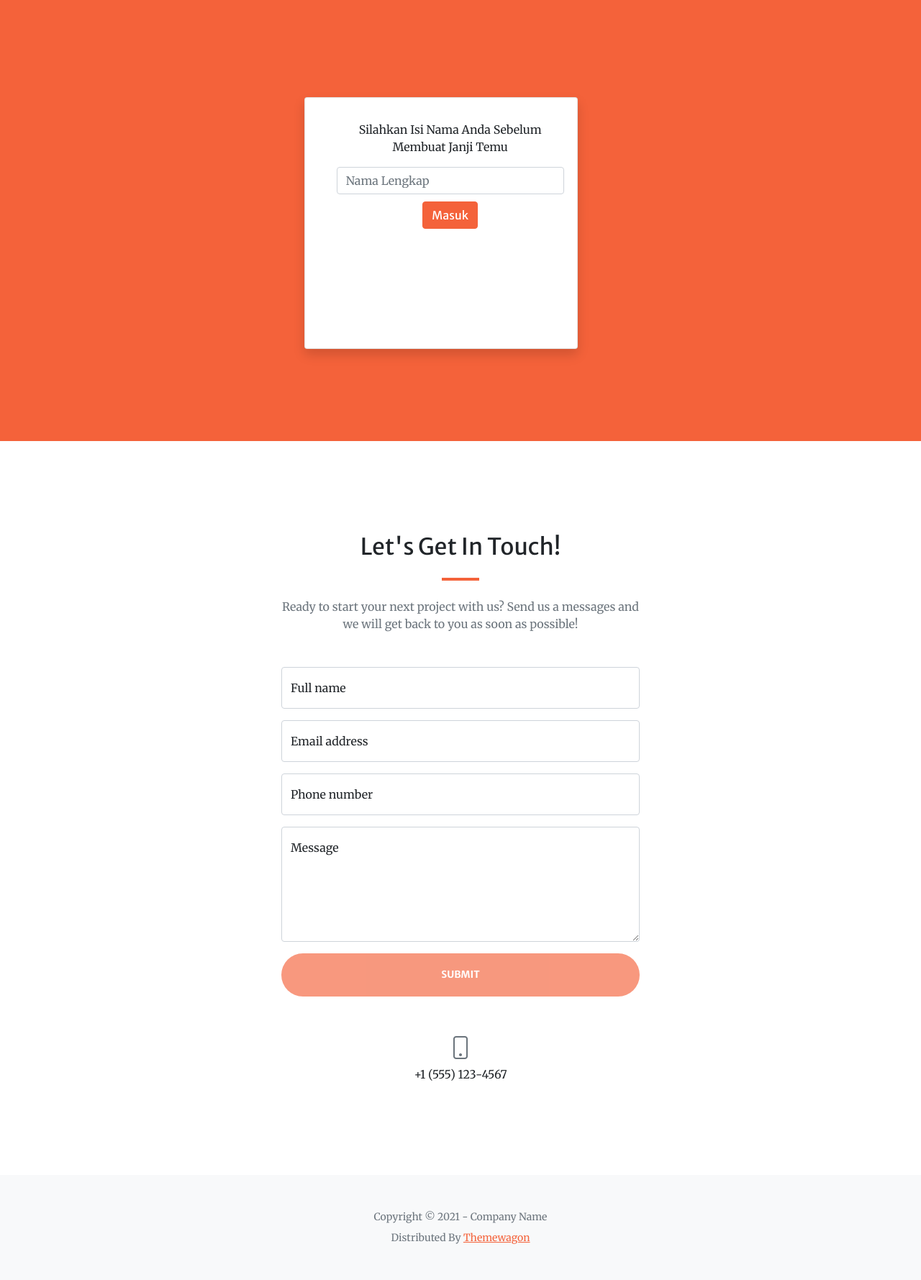
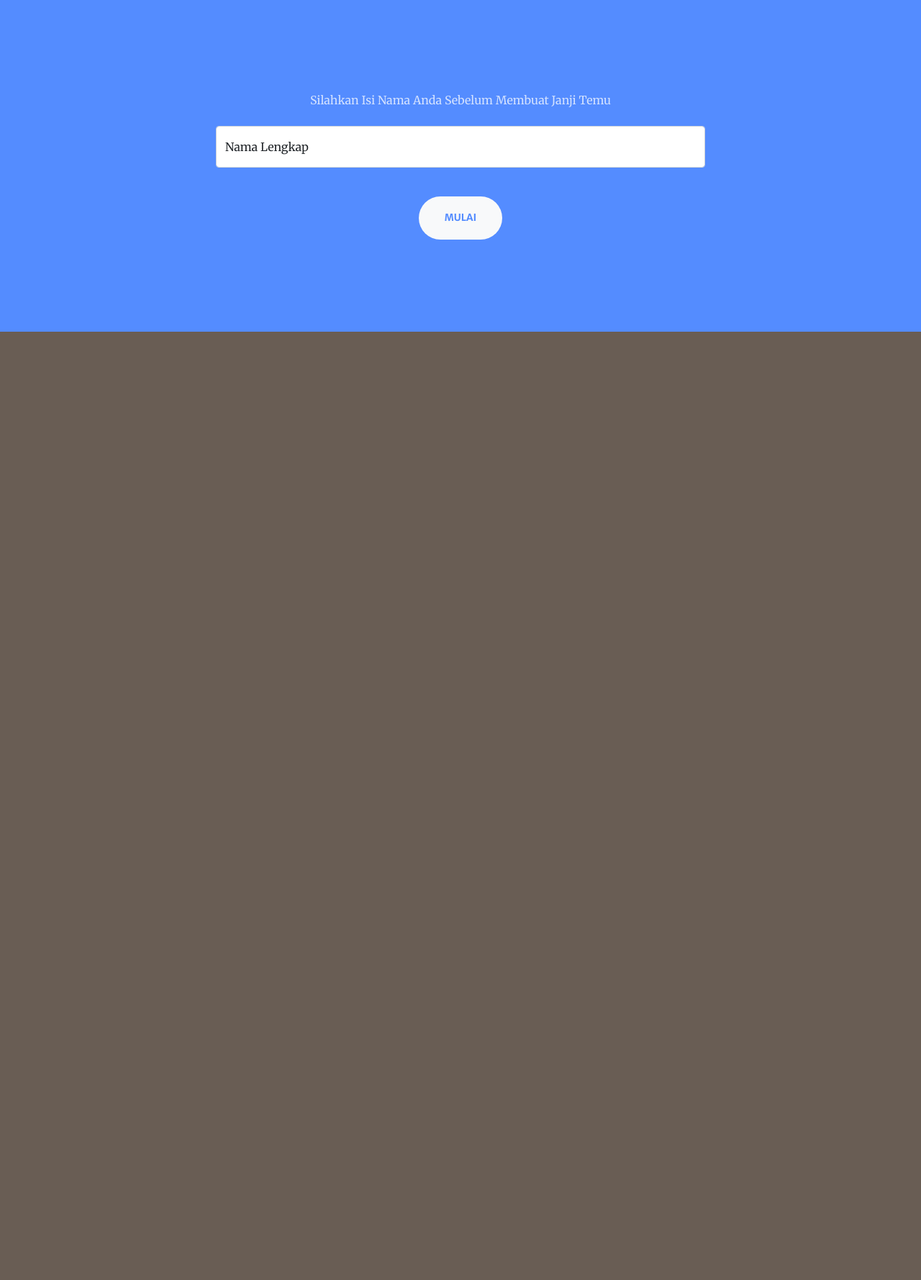
Before and after one commit to putriwahyun/pkl-dishub, a PHP site: page /logintamu.php in a window 1280 px wide. Shown: the part 801-2580 px from the top of the page at 72% size. After the commit the page ends 1262 px from the top, so only its background shows below. Run offline with PHP 8.4, Linux system fonts and the light colour scheme; some libraries are stand-ins or nearby versions.

Commit message:
logintamu baru

```diff
--- a/logintamu.php
+++ b/logintamu.php
@@ -26,129 +26,33 @@
         <div class="container px-4 px-lg-5 h-100">
             <div class="row gx-4 gx-lg-5 h-100 align-items-center justify-content-center text-center">
                 <div class="col-lg-8 align-self-end">
-                    <h1 class="text-white font-weight-bold">Your Favorite Place for Free Bootstrap Themes</h1>
-                    <br>
-                    <br>
-                    <br>
+                    <h1 class="text-white font-weight-bold">Dinas Perhubungan<br>Kota Malang</h1>
                     <br>
                 </div>
                 <div class="col-lg-8 align-self-baseline">
-                    <a class="btn btn-xl" style="background-color: #548CFF;" href="#about">Find Out More</a>
+                    <a class="btn btn-xl" style="background-color: #548CFF; color:white;" href="#about">Find Out More</a>
                 </div>
             </div>
         </div>
     </header>
     <!-- About-->
-    <section class="page-section bg-primary" id="about">
-        <div class="row mt-2">
-            <div class="col-lg-4 ml-8"></div>
-            <div class="card shadow bg-gradient-light" style="width:380px;height:350px;">
-                <div class="card-body" style="width:380px;height:350px; text-align:center;">
-                    <div class="p-3">
-                        <div class="text-center">
-                            <p>Silahkan Isi Nama Anda Sebelum Membuat Janji Temu</p>
-                        </div>
-                        <form class="user" method="post" action="">
-                            <div class="form-group">
-                                <input type="text" class="form-control form-control-user" name="user" placeholder="Nama Lengkap">
-                            </div>
-                            <div>
-                                <button class="btn btn-primary btn-user btn-block" type="submit" name="submit" style="margin: 10px;">Masuk</button>
-                            </div>
-                        </form>
-                    </div>
-                </div>
-            </div>
-        </div>
-    </section>
-    <!-- Contact-->
-    <section class="page-section" id="contact">
+    <section class="page-section" style="background-color: #548CFF;" id="about">
         <div class="container px-4 px-lg-5">
             <div class="row gx-4 gx-lg-5 justify-content-center">
-                <div class="col-lg-8 col-xl-6 text-center">
-                    <h2 class="mt-0">Let's Get In Touch!</h2>
-                    <hr class="divider" />
-                    <p class="text-muted mb-5">Ready to start your next project with us? Send us a messages and we will get back to you as soon as possible!</p>
-                </div>
-            </div>
-            <div class="row gx-4 gx-lg-5 justify-content-center mb-5">
-                <div class="col-lg-6">
-                    <!-- * * * * * * * * * * * * * * *-->
-                    <!-- * * SB Forms Contact Form * *-->
-                    <!-- * * * * * * * * * * * * * * *-->
-                    <!-- This form is pre-integrated with SB Forms.-->
-                    <!-- To make this form functional, sign up at-->
-                    <!-- https://startbootstrap.com/solution/contact-forms-->
-                    <!-- to get an API token!-->
-                    <form id="contactForm" data-sb-form-api-token="API_TOKEN">
-                        <!-- Name input-->
-                        <div class="form-floating mb-3">
-                            <input class="form-control" id="name" type="text" placeholder="Enter your name..." data-sb-validations="required" />
-                            <label for="name">Full name</label>
-                            <div class="invalid-feedback" data-sb-feedback="name:required">A name is required.</div>
-                        </div>
-                        <!-- Email address input-->
-                        <div class="form-floating mb-3">
-                            <input class="form-control" id="email" type="email" placeholder="name@example.com" data-sb-validations="required,email" />
-                            <label for="email">Email address</label>
-                            <div class="invalid-feedback" data-sb-feedback="email:required">An email is required.</div>
-                            <div class="invalid-feedback" data-sb-feedback="email:email">Email is not valid.</div>
-                        </div>
-                        <!-- Phone number input-->
-                        <div class="form-floating mb-3">
-                            <input class="form-control" id="phone" type="tel" placeholder="(123) 456-7890" data-sb-validations="required" />
-                            <label for="phone">Phone number</label>
-                            <div class="invalid-feedback" data-sb-feedback="phone:required">A phone number is required.</div>
-                        </div>
-                        <!-- Message input-->
-                        <div class="form-floating mb-3">
-                            <textarea class="form-control" id="message" type="text" placeholder="Enter your message here..." style="height: 10rem" data-sb-validations="required"></textarea>
-                            <label for="message">Message</label>
-                            <div class="invalid-feedback" data-sb-feedback="message:required">A message is required.</div>
-                        </div>
-                        <!-- Submit success message-->
-                        <!---->
-                        <!-- This is what your users will see when the form-->
-                        <!-- has successfully submitted-->
-                        <div class="d-none" id="submitSuccessMessage">
-                            <div class="text-center mb-3">
-                                <div class="fw-bolder">Form submission successful!</div>
-                                To activate this form, sign up at
-                                <br />
-                                <a href="https://startbootstrap.com/solution/contact-forms">https://startbootstrap.com/solution/contact-forms</a>
-                            </div>
-                        </div>
-                        <!-- Submit error message-->
-                        <!---->
-                        <!-- This is what your users will see when there is-->
-                        <!-- an error submitting the form-->
-                        <div class="d-none" id="submitErrorMessage">
-                            <div class="text-center text-danger mb-3">Error sending message!</div>
-                        </div>
-                        <!-- Submit Button-->
-                        <div class="d-grid"><button class="btn btn-primary btn-xl disabled" id="submitButton" type="submit">Submit</button></div>
-                    </form>
-                </div>
-            </div>
-            <div class="row gx-4 gx-lg-5 justify-content-center">
-                <div class="col-lg-4 text-center mb-5 mb-lg-0">
-                    <i class="bi-phone fs-2 mb-3 text-muted"></i>
-                    <div>+1 (555) 123-4567</div>
+                <div class="col-lg-8 text-center">
+                    <p class="text-white-75 mb-4">Silahkan Isi Nama Anda Sebelum Membuat Janji Temu</p>
+                    <div class="form-floating mb-3">
+                        <input class="form-control" id="name" type="text" placeholder="Enter your name..." data-sb-validations="required" />
+                        <label for="name">Nama Lengkap</label>
+                        <div class="invalid-feedback" data-sb-feedback="name:required">A name is required.</div>
+                    </div>
+                    <br>
+                    <a class="btn btn-light btn-xl" style="color:#548CFF" href="tamu.php">Mulai</a>
                 </div>
             </div>
         </div>
     </section>
     <!-- Footer-->
-    <footer class="bg-light py-5">
-        <div class="container px-4 px-lg-5">
-            <div class="small text-center text-muted">Copyright &copy; 2021 - Company Name</div>
-        </div>
-
-        <div class="container px-4 px-lg-5 pt-2">
-            <div class="small text-center text-muted">Distributed By <a href="https://themewagon.com/">Themewagon</a>
-            </div>
-        </div>
-    </footer>
     <!-- Bootstrap core JS-->
     <script src="https://cdn.jsdelivr.net/npm/bootstrap@5.0.1/dist/js/bootstrap.bundle.min.js"></script>
     <!-- SimpleLightbox plugin JS-->
```
